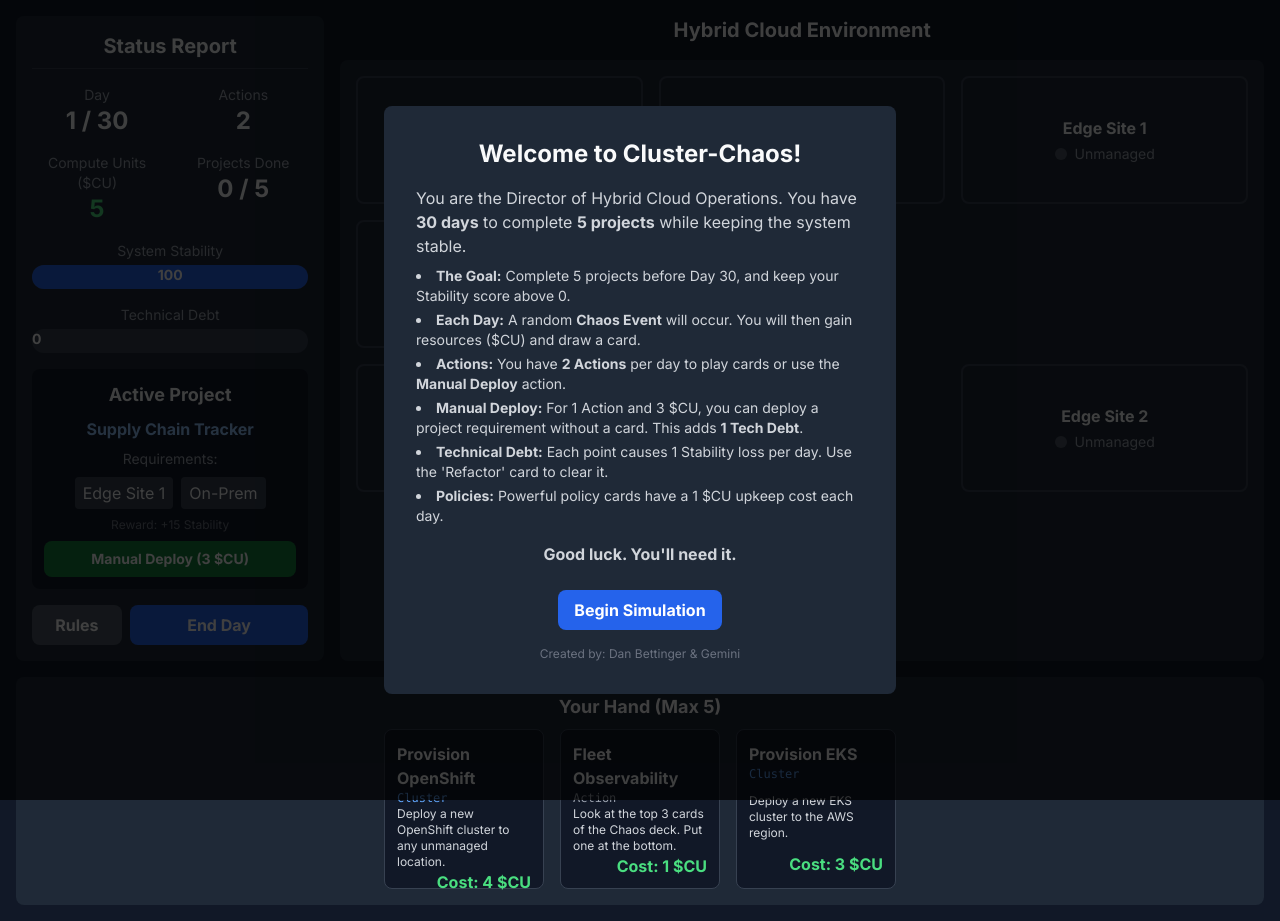
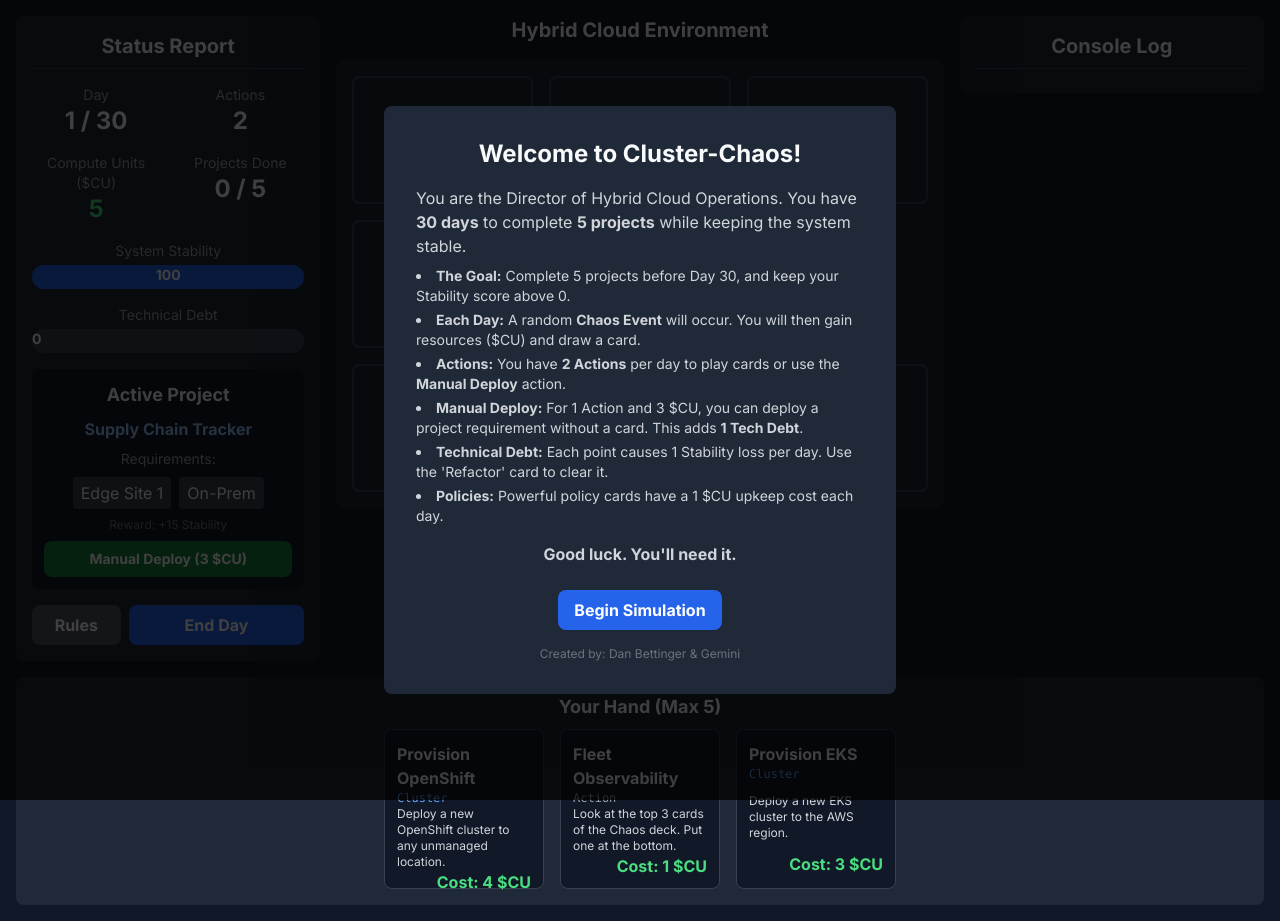
Before and after one commit to grigz/fleet, a plain HTML site: page index.html in a window 1280 px wide. Drawn offline with nearby package versions, Linux system fonts and the light colour scheme.

Commit message:
Update index.html

```diff
--- a/index.html
+++ b/index.html
@@ -59,12 +59,12 @@
 <body class="w-full min-h-screen bg-gray-900 flex flex-col p-2 sm:p-4 gap-4">
 
     <!-- MAIN GAME UI -->
-    <!-- Responsive Change: Switched to flex-col for mobile, md:flex-row for larger screens. -->
-    <main class="flex-grow flex flex-col md:flex-row gap-4">
+    <!-- Responsive Change: Stacks vertically on mobile, becomes a row on large screens (lg). -->
+    <main class="flex-grow flex flex-col lg:flex-row gap-4">
 
         <!-- LEFT: STATUS PANEL -->
-        <!-- Responsive Change: Width is full on mobile, md:w-1/4 on larger screens. Height is auto on mobile. -->
-        <div id="status-panel" class="w-full md:w-1/4 h-full bg-gray-800 rounded-lg p-4 flex flex-col gap-4">
+        <!-- Responsive Change: Full width on mobile, 1/4 on large screens. -->
+        <div id="status-panel" class="w-full lg:w-1/4 bg-gray-800 rounded-lg p-4 flex flex-col gap-4">
             <h2 class="text-xl font-bold text-center border-b border-gray-700 pb-2">Status Report</h2>
 
             <div class="grid grid-cols-2 gap-4 text-center">
@@ -114,12 +114,9 @@
             </div>
         </div>
 
-        <!-- CENTER & RIGHT CONTAINER -->
-        <!-- Responsive Change: This container groups the map and console to stack properly on mobile. -->
-        <div class="w-full md:w-3/4 flex flex-col gap-4">
         <!-- CENTER: CLUSTER MAP -->
-            <!-- Responsive Change: Width is full, height is fixed for mobile view. -->
-            <div class="w-full h-[400px] md:h-1/2 flex flex-col gap-4">
+        <!-- Responsive Change: Full width on mobile, 1/2 on large screens. Fixed height on mobile, full height on desktop. -->
+        <div class="w-full lg:w-1/2 h-[400px] lg:h-full flex flex-col gap-4">
             <h2 class="text-xl font-bold text-center">Hybrid Cloud Environment</h2>
             <div id="cluster-map" class="flex-grow bg-gray-800 rounded-lg p-2 sm:p-4 relative grid grid-cols-3 grid-rows-3 gap-2 sm:gap-4">
                 <!-- Hub in the center -->
@@ -131,12 +128,11 @@
         </div>
 
         <!-- RIGHT: CONSOLE LOG -->
-            <!-- Responsive Change: Width is full, height is flexible. -->
-            <div class="w-full md:h-1/2 bg-gray-800 rounded-lg p-4 flex flex-col">
+        <!-- Responsive Change: Full width on mobile, 1/4 on large screens. Fills remaining space on mobile, full height on desktop. -->
+        <div class="w-full lg:w-1/4 flex-grow lg:flex-grow-0 h-full bg-gray-800 rounded-lg p-4 flex flex-col">
             <h2 class="text-xl font-bold text-center border-b border-gray-700 pb-2">Console Log</h2>
             <div id="console-log" class="flex-grow mt-2 overflow-y-auto flex flex-col-reverse">
                 <!-- Log entries will be prepended here -->
-                </div>
             </div>
         </div>
     </main>
```
Lines whose indentation alone changed are shown as unchanged.
